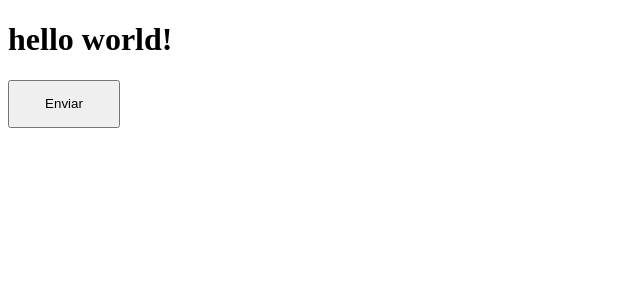
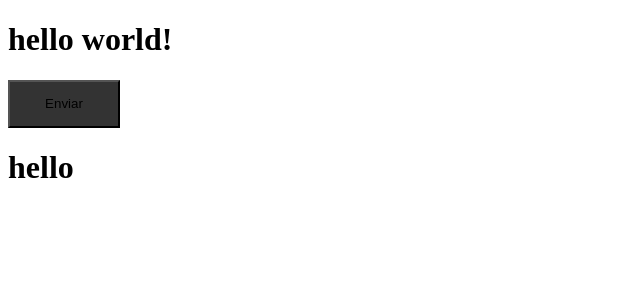
Before and after one commit to paulolima1212/ignite-aula02, a React (Vite) app: page / in a window 1280 px wide. Shown: the top 300 px of the page, without its empty margins (0-640 px from the left). Built offline with nearby package versions, Linux system fonts and the light colour scheme.

Commit message:
typing theme

```diff
--- /dev/null
+++ b/src/App.tsx
@@ -0,0 +1,13 @@
+import { ThemeProvider } from 'styled-components';
+import { History } from './Pages/History';
+import { Home } from './Pages/Home';
+import { defaultTheme } from './Styles/Theme/DefaultTheme.style';
+
+export function App() {
+  return (
+    <ThemeProvider theme={defaultTheme}>
+      <Home />
+      <History />
+    </ThemeProvider>
+  );
+}
--- a/src/Components/Button/button.style.ts
+++ b/src/Components/Button/button.style.ts
@@ -1,12 +1,8 @@
 import styled, { css } from 'styled-components';
 
-export type ButtonVariant = 'primary' | 'secondary' | 'danger' | 'success';
-
-interface ButtonContainerProps {
-  variant: ButtonVariant;
-}
-
-export const ButtonContainer = styled.button<ButtonContainerProps>`
+export const ButtonContainer = styled.button`
   height: 3rem;
   width: 7rem;
+
+  background: ${({ theme }) => theme.primary};
 `;
--- a/src/Components/Button/index.tsx
+++ b/src/Components/Button/index.tsx
@@ -1,9 +1,5 @@
-import { ButtonContainer, ButtonVariant } from './button.style';
+import { ButtonContainer } from './button.style';
 
-interface ButtonProps {
-  variant: ButtonVariant;
+export function Button() {
+  return <ButtonContainer>Enviar</ButtonContainer>;
 }
-
-export function Button({ variant = 'primary' }: ButtonProps) {
-  return <ButtonContainer variant={variant}>Enviar</ButtonContainer>;
-}
--- a/src/Pages/History/history.styles.ts
+++ b/src/Pages/History/history.styles.ts
@@ -0,0 +1,3 @@
+import styled from 'styled-components';
+
+export const HistoryContainer = styled.div``;
--- a/src/Pages/History/index.tsx
+++ b/src/Pages/History/index.tsx
@@ -0,0 +1,9 @@
+import { HistoryContainer } from './history.styles';
+
+export function History() {
+  return (
+    <HistoryContainer>
+      <h1>hello</h1>
+    </HistoryContainer>
+  );
+}
--- a/src/Pages/Home/index.tsx
+++ b/src/Pages/Home/index.tsx
@@ -5,7 +5,7 @@ export function Home() {
   return (
     <MainContainer>
       <h1>hello world!</h1>
-      <Button variant='primary' />
+      <Button />
     </MainContainer>
   );
 }
--- a/src/Styles/Theme/DefaultTheme.style.ts
+++ b/src/Styles/Theme/DefaultTheme.style.ts
@@ -0,0 +1,3 @@
+export const defaultTheme = {
+  primary: '#333',
+} as const;
--- a/src/Styles/global.ts
+++ b/src/Styles/global.ts
@@ -8,6 +8,6 @@ export const GlobalStyle = createGlobalStyle`
  }
 
  body{
-  background: #333;
+  background: ${({ theme }) => theme.primary};
  }
 `;
--- a/src/main.tsx
+++ b/src/main.tsx
@@ -1,9 +1,9 @@
 import { StrictMode } from 'react';
 import { createRoot } from 'react-dom/client';
-import { Home } from './Pages/Home';
+import { App } from './App';
 
 createRoot(document.getElementById('root') as HTMLElement).render(
   <StrictMode>
-    <Home />
+    <App />
   </StrictMode>
 );
```
Also changed, not shown: src/@Types/styled.d.ts (added, +8 -0 lines), src/@Types/DefaultTheme.d.ts (deleted).
